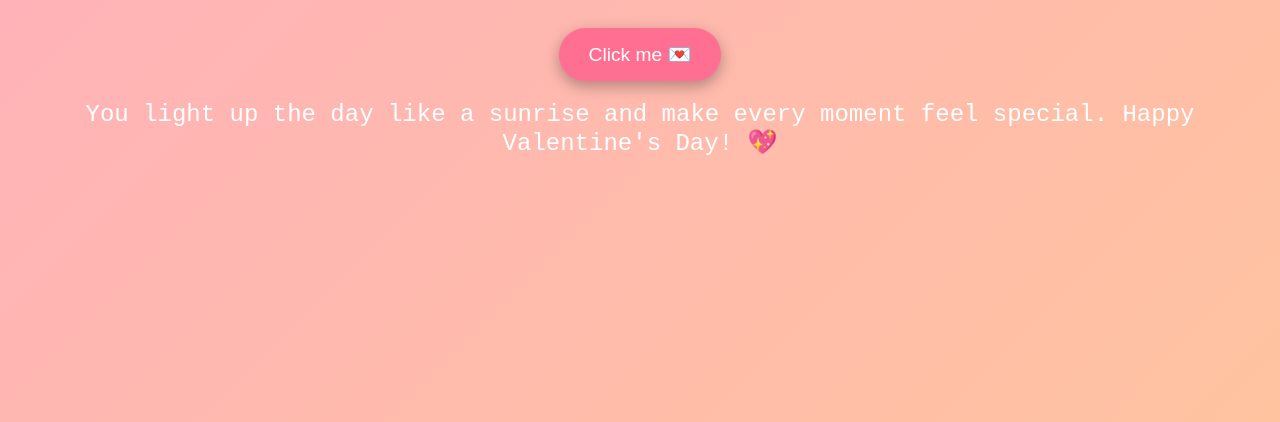
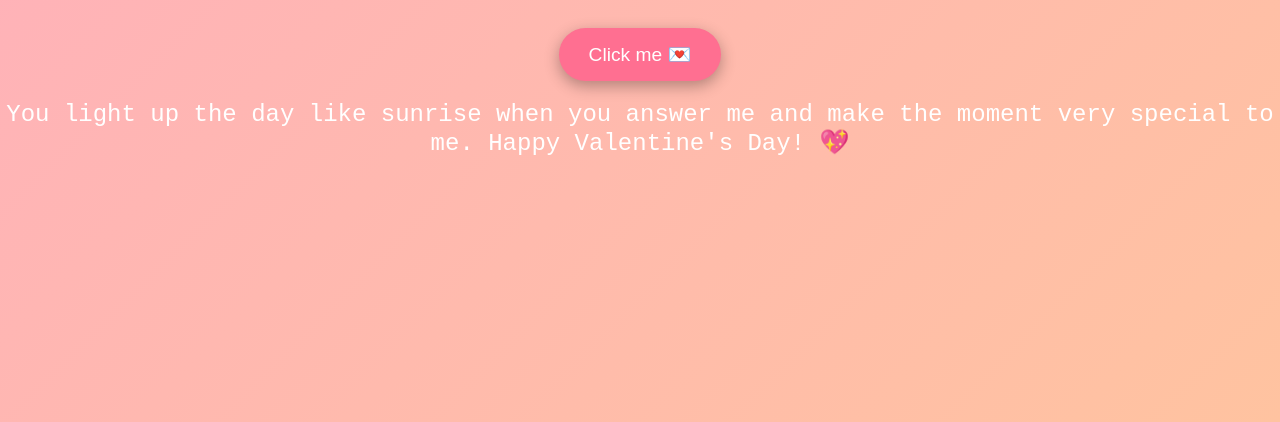
Before and after one commit to AbrarFahimSeyam/tiyana-valentine-, a plain HTML site: page index.html in a window 1280 px wide. Both pictures are taken after a click on the button "Click me 💌". Shown: the part 378-800 px from the top of the page. Drawn offline with Linux system fonts and the light colour scheme.

Commit message:
Update index.html

```diff
--- a/index.html
+++ b/index.html
@@ -47,7 +47,7 @@
 <body>
     <h1>Hey Tiyana! 🌸</h1>
     <button onclick="showMessage()">Click me 💌</button>
-    <div id="message">You light up the day like a sunrise and make every moment feel special. Happy Valentine's Day! 💖</div>
+    <div id="message">You light up the day like sunrise when you answer me and make the moment very special to me. Happy Valentine's Day! 💖</div>
 
     <script>
         function showMessage() {
```
